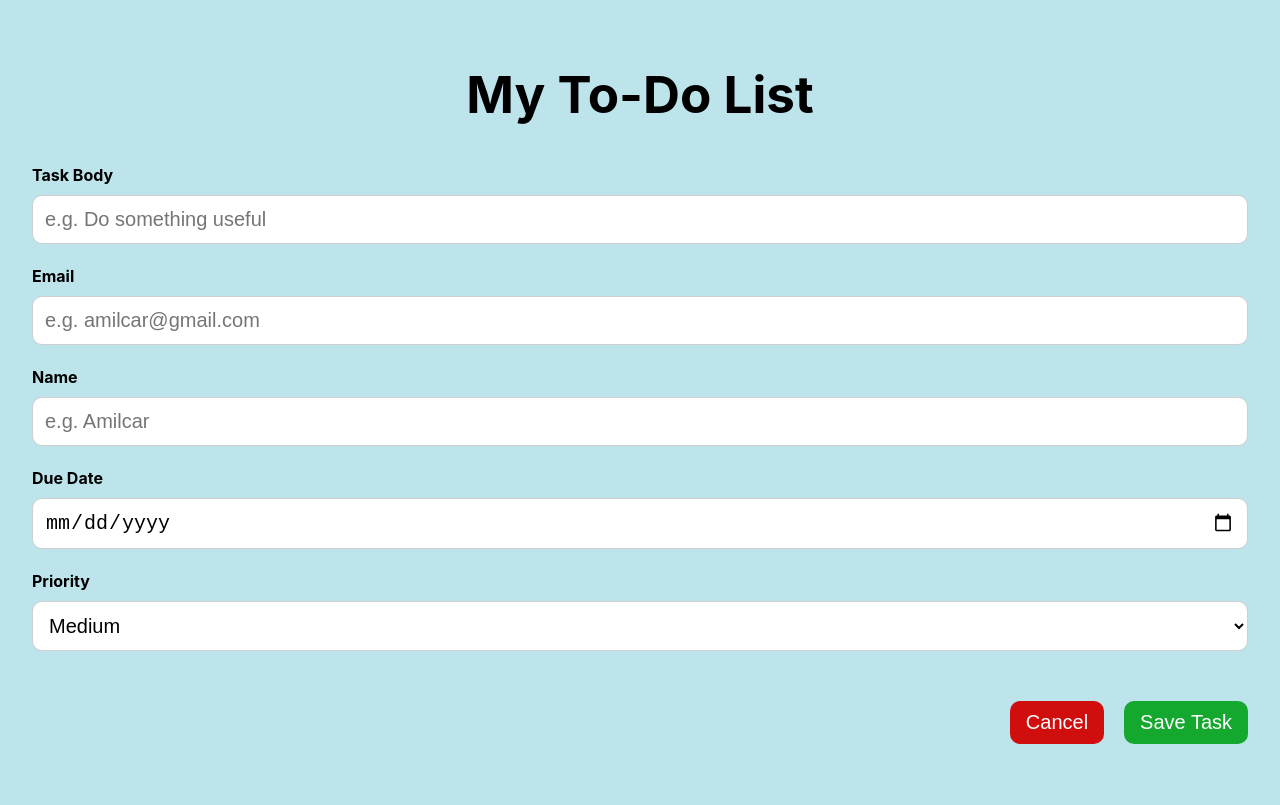
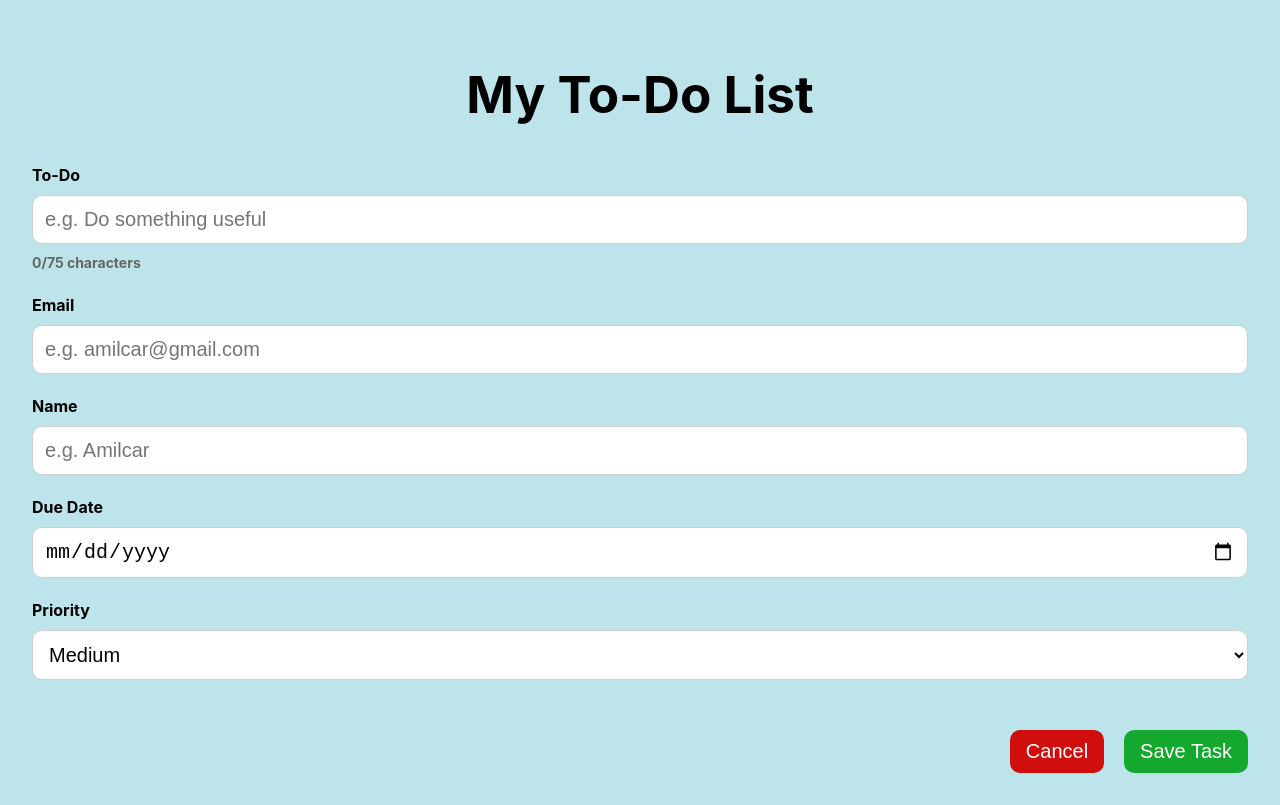
Before and after one commit to DiogoLanc/react-todo-list, a React (Vite) app: page / in a window 1280 px wide. Both pictures are taken after typing "Sample", "Sample" into the empty fields and a click on the button "Add Task". Built offline with nearby package versions, Linux system fonts and the light colour scheme; data requests are answered from the project's data file.

Commit message:
improvements on form

```diff
--- a/src/components/TaskForm.tsx
+++ b/src/components/TaskForm.tsx
@@ -5,7 +5,7 @@ type TaskFormProps = {
   formData: Form;
   setFormData: React.Dispatch<React.SetStateAction<Form | null>>;
   onCancel: () => void;
-  onSave: (ev: React.MouseEvent<HTMLButtonElement, MouseEvent>) => void;
+  onSave: (ev: React.FormEvent<HTMLFormElement>) => void;
   error: string;
 };
 
@@ -17,10 +17,10 @@ export const TaskForm = ({
   error,
 }: TaskFormProps) => {
   return (
-    <div className="form-container">
+    <form className="form-container" onSubmit={onSave}>
       {error && <p className="form-error">{error}</p>}
       <label className="form-label">
-        Task Body
+        To-Do
         <input
           type="text"
           placeholder="e.g. Do something useful"
@@ -28,7 +28,11 @@ export const TaskForm = ({
           required
           onChange={(e) => setFormData({ ...formData, body: e.target.value })}
           className="form-input"
+          maxLength={75}
         />
+        <small style={{ color: "#666", fontSize: "14px" }}>
+          {formData.body.length}/75 characters
+        </small>
       </label>
       <label className="form-label">
         Email
@@ -48,6 +52,7 @@ export const TaskForm = ({
           value={formData.name}
           onChange={(e) => setFormData({ ...formData, name: e.target.value })}
           className="form-input"
+          maxLength={25}
         />
       </label>
       <label className="form-label">
@@ -82,13 +87,13 @@ export const TaskForm = ({
         </select>
       </label>
       <div className="form-actions">
-        <button onClick={onCancel} className="button-cancel">
+        <button type="button" onClick={onCancel} className="button-cancel">
           Cancel
         </button>
-        <button onClick={onSave} className="button-save">
+        <button type="submit" className="button-save">
           Save Task
         </button>
       </div>
-    </div>
+    </form>
   );
 };
```
